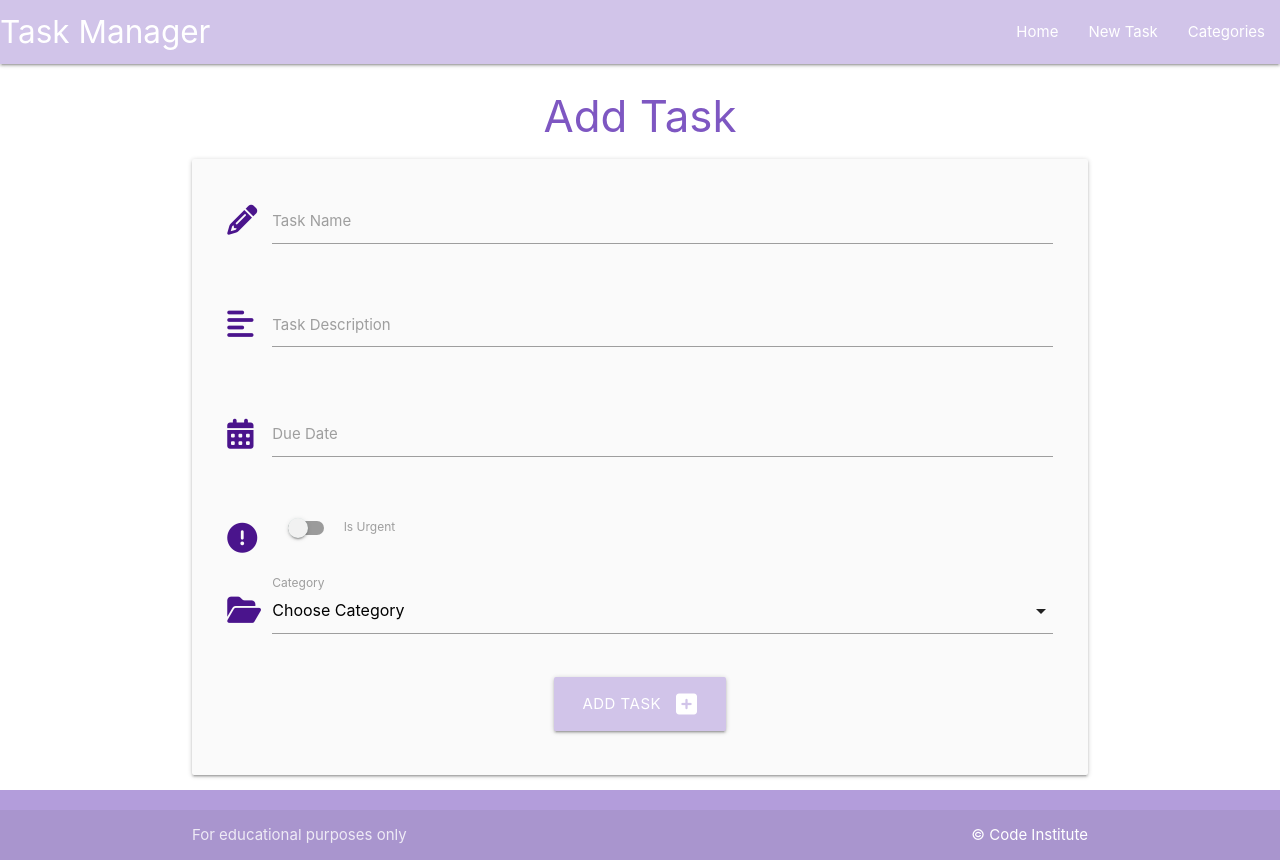
After one commit to emeliehansson/flask-sqlalchemy-task-manager, a Flask app: page /add_task in a window 1280 px wide. The commit adds this page. Run offline with Flask 2, Linux system fonts and the light colour scheme; data that the repository does not hold is empty; some libraries are stand-ins or nearby versions.

Commit message:
Added add_task.html, to be able to add tasks to different categories, add descriptions and set dates for the task to be done. The user will also be able to add if the task is urgent or not.
Also added the Add Task button the tasks.html.

Added the date picker & select initialization to my js file for the user to be able to choose dates for the tasks.

Added the href for add_task to base.html.

Added the add_task route to routes.py.

```diff
--- a/taskmanager/routes.py
+++ b/taskmanager/routes.py
@@ -40,3 +40,20 @@ def delete_category(category_id):
     db.session.delete(category)
     db.session.commit()
     return redirect(url_for('categories'))
+
+
+@app.route("/add_task", methods=["GET", "POST"])
+def add_task():
+    categories = list(Category.query.order_by(Category.category_name).all())
+    if request.method == "POST":
+        task = Task(
+            task_name=request.form.get('task_name'),
+            task_description=request.form.get('task_description'),
+            is_urgent=bool(True if request.form.get('is_urgent') else False),
+            due_date=request.form.get('due_date'),
+            category_id=request.form.get('category_id')
+        )
+        db.session.add(task)
+        db.session.commit()
+        return redirect(url_for("home"))
+    return render_template("add_task.html", categories=categories)
--- a/taskmanager/static/js/script.js
+++ b/taskmanager/static/js/script.js
@@ -2,4 +2,15 @@ document.addEventListener('DOMContentLoaded', function() {
     // sidenav initialization
    let sidenav = document.querySelectorAll('.sidenav');
     M.Sidenav.init(sidenav);
+
+    // datepicker initialization
+    let datepicker = document.querySelectorAll('.datepicker');
+    M.Datepicker.init(datepicker, {
+        format: 'dd mmmm, yyyy',
+        i18n: {done: 'Select'}
+    });
+
+    // select initialization
+    let selects = document.querySelectorAll('select');
+    M.FormSelect.init(selects);
   });
--- /dev/null
+++ b/taskmanager/templates/add_task.html
@@ -0,0 +1,70 @@
+{% extends "base.html" %}
+{% block content %}
+
+<h3 class="deep-purple-text text-lighten-1 center-align">Add Task</h3>
+
+<div class="row card-panel grey lighten-5">
+    <form class="col s12" method='POST' action="{{ url_for('add_task') }}">
+        <!-- task_name -->
+        <div class="row">
+            <div class="input-field col s12">
+                <i class="fas fa-pencil-alt prefix purple-text text-darken-4"></i>
+                <input id="task_name" name="task_name" minlength="5" maxlength="50" type="text" class="validate" required>
+                <label for="task_name">Task Name</label>
+            </div>
+        </div>
+        <!-- task_description -->
+        <div class="row">
+            <div class="input-field col s12">
+                <i class="fas fa-align-left prefix purple-text text-darken-4"></i>
+                <textarea id="task_description" name="task_description" minlength="5" maxlength="200"
+                    type="text" class="materialize-textarea validate" required></textarea>
+                <label for="task_description">Task Description</label>
+            </div>
+        </div>
+        <!-- due_date -->
+        <div class="row">
+            <div class="input-field col s12">
+                <i class="fas fa-calendar-alt prefix purple-text text-darken-4"></i>
+                <input id="due_date" name="due_date" type="text" class=" datepicker validate" required>
+                <label for="due_date">Due Date</label>
+            </div>
+        </div>
+        <!-- is_urgent -->
+        <div class="row">
+            <div class="input-field col s12">
+                <div class="switch">
+                    <i class="fas fa-exclamation-circle prefix purple-text text-darken-4"></i>
+                    <label for="is_urgent">
+                        <input id="is_urgent" name="is_urgent" type="checkbox">
+                        <span class="lever"></span>
+                        Is Urgent
+                    </label>
+                </div>
+            </div>
+        </div>
+        <!-- category_id -->
+        <div class="row">
+            <div class="input-field col s12">
+                <i class="fas fa-folder-open prefix purple-text text-darken-4"></i>
+                <select name="category_id" id="category_id" class="validate" required>
+                    <option value="" disabled selected>Choose Category</option>
+                    {% for category in categories %}
+                    <option value="{{ category.id }}">{{ category.category_name }}</option>
+                    {% endfor %}
+                </select>
+                <label for="category_id">Category</label>
+            </div>
+        </div>
+        <!-- submit button -->
+        <div class="row">
+            <div class="col s12 center-align">
+                <button type="submit" class="btn-large deep-purple lighten-4">
+                    Add Task <i class="fas fa-plus-square right"></i>
+                </button>
+            </div>
+        </div>
+    </form>
+</div>
+
+{% endblock %}
--- a/taskmanager/templates/base.html
+++ b/taskmanager/templates/base.html
@@ -19,7 +19,7 @@
               <a href="#" data-target="mobile-demo" class="sidenav-trigger"><i class="fas fa-bars"></i></a>
               <ul class="right hide-on-med-and-down">
                 <li><a href="{{ url_for('home') }}">Home</a></li>
-                <li><a href="">New Task</a></li>
+                <li><a href="{{ url_for('add_task') }}">New Task</a></li>
                 <li><a href="{{ url_for('categories') }}">Categories</a></li>
               </ul>
             </div>
@@ -28,7 +28,7 @@
           <!-- mobile navbar -->
           <ul class="sidenav" id="mobile-demo">
             <li><a href="{{ url_for('home') }}">Home</a></li>
-            <li><a href="">New Task</a></li>
+            <li><a href="{{ url_for('add_task') }}">New Task</a></li>
             <li><a href="{{ url_for('categories') }}">Categories</a></li>
           </ul>
     </header>
```
Also changed, not shown: taskmanager/templates/tasks.html (+8 -0 lines).
